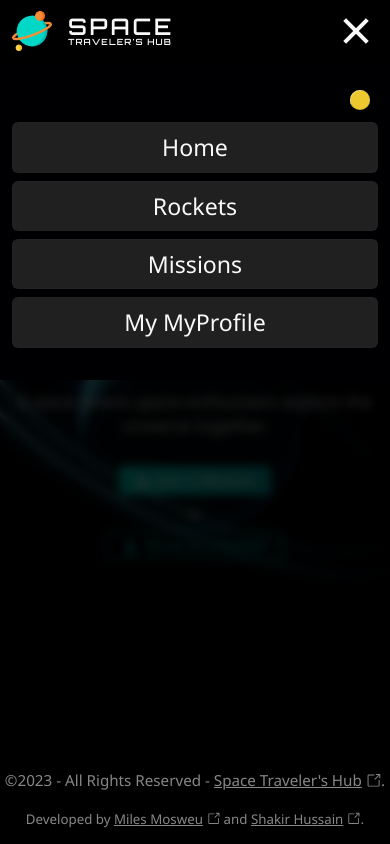
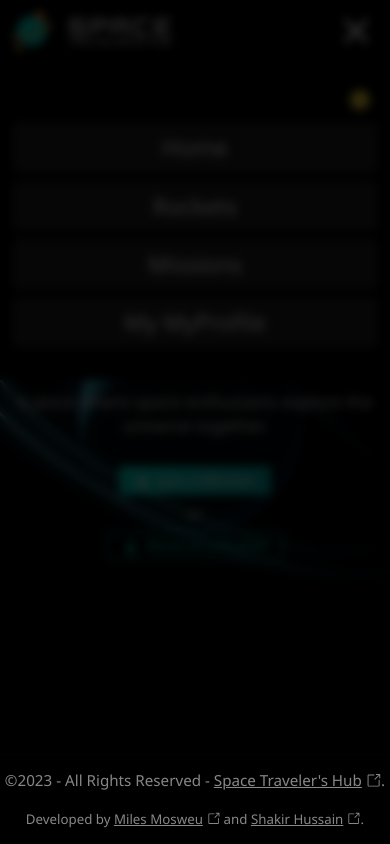
Before and after one commit to Timbar09/React-Redux-Group-Project-Space-Travelers-Hub, a React (Vite) app: page / in a window 390 px wide. Both pictures are taken after a click on the button "Menu". Built offline with nearby package versions, Linux system fonts and the light colour scheme; no server answers; a web font is replaced by a local one.

Commit message:
Refactor Navbar component to handle menu toggle internally

```diff
--- a/src/components/Layout.jsx
+++ b/src/components/Layout.jsx
@@ -1,28 +1,14 @@
 import { Outlet } from 'react-router-dom';
-import { useState } from 'react';
 
 import Navbar from './Navbar';
 import Footer from './Footer';
 
 function Layout() {
-  const [isMenuOpen, setIsMenuOpen] = useState(false);
-
-  const toggleMenu = () => {
-    setIsMenuOpen(!isMenuOpen);
-    if (isMenuOpen) {
-      document.body.style.overflow = 'scroll';
-    } else {
-      document.body.style.overflow = 'hidden';
-    }
-  };
-
   return (
     <>
       <header className="position-fixed top-0 w-100" style={{ zIndex: 100 }}>
-        <Navbar isMenuOpen={isMenuOpen} handleMenuToggle={toggleMenu} />
+        <Navbar />
       </header>
-
-      <div className={isMenuOpen ? 'overlay d-md-none' : ''} />
 
       <main className="main">
         <Outlet />
--- a/src/components/Navbar/index.jsx
+++ b/src/components/Navbar/index.jsx
@@ -1,4 +1,4 @@
-import PropTypes from 'prop-types';
+import { useState } from 'react';
 import { useLocation } from 'react-router-dom';
 
 import Container from 'react-bootstrap/Container';
@@ -10,31 +10,46 @@ import HamburgerButton from './HamburgerButton';
 
 import styles from './index.module.css';
 
-function Navbar({ isMenuOpen, handleMenuToggle }) {
+function Navbar() {
+  const [isMenuOpen, setIsMenuOpen] = useState(false);
   const location = useLocation();
   const isHomePage = location.pathname === '/';
 
+  const toggleMenu = () => {
+    setIsMenuOpen(!isMenuOpen);
+    if (isMenuOpen) {
+      document.body.style.overflow = 'scroll';
+    } else {
+      document.body.style.overflow = 'hidden';
+    }
+  };
+
   return (
     <nav className={`${styles.nav} ${isHomePage ? styles.homePageNav : ''}`}>
+      <div
+        className="overlay"
+        style={{ display: isMenuOpen ? 'block' : 'none' }}
+        onClick={toggleMenu}
+        role="button"
+        tabIndex={0}
+        onKeyDown={toggleMenu}
+        aria-label="overlay"
+      />
+
       <Container className="d-flex justify-content-between align-items-center">
         <NavLogo />
 
         <NavList />
 
-        {isMenuOpen && <NavMobileMenu handleMenuToggle={handleMenuToggle} />}
+        {isMenuOpen && <NavMobileMenu handleMenuToggle={toggleMenu} />}
 
         <HamburgerButton
           isMenuOpen={isMenuOpen}
-          handleMenuToggle={handleMenuToggle}
+          handleMenuToggle={toggleMenu}
         />
       </Container>
     </nav>
   );
 }
 
-Navbar.propTypes = {
-  isMenuOpen: PropTypes.bool.isRequired,
-  handleMenuToggle: PropTypes.func.isRequired,
-};
-
 export default Navbar;
```
